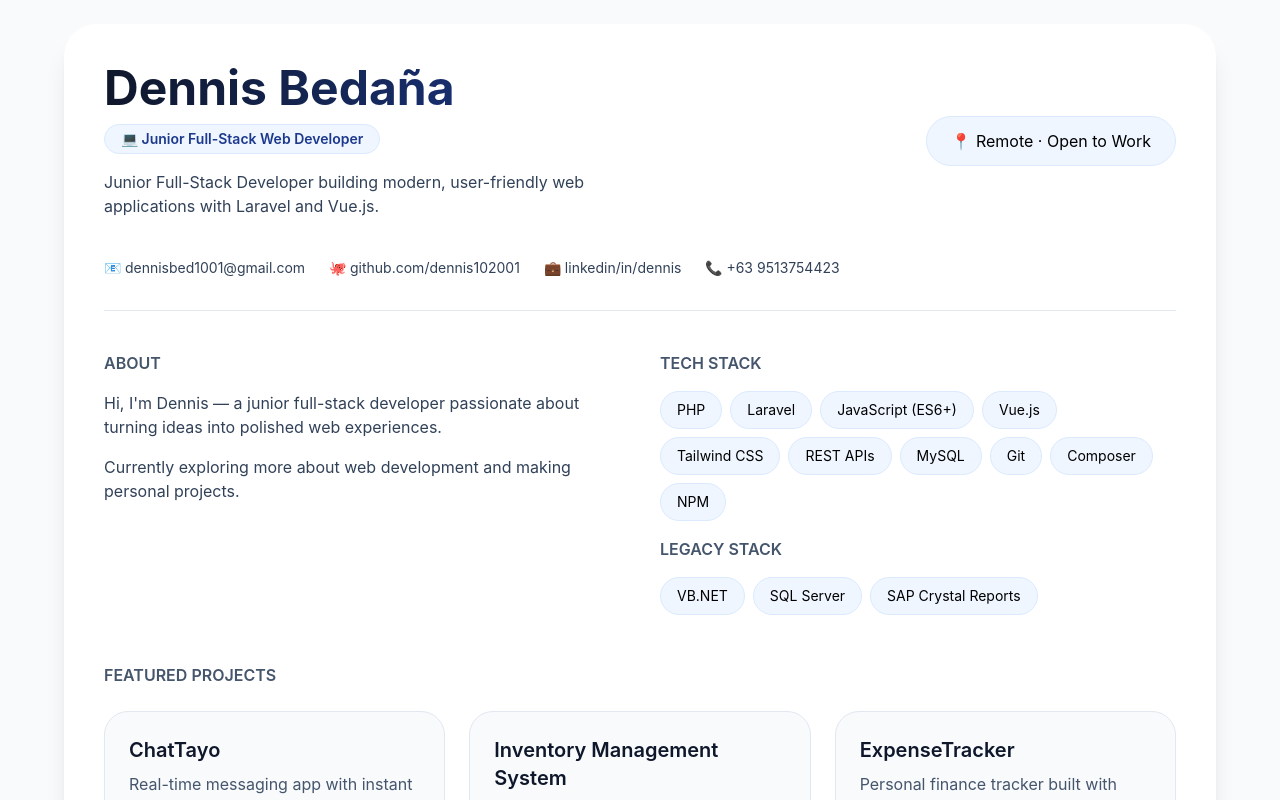
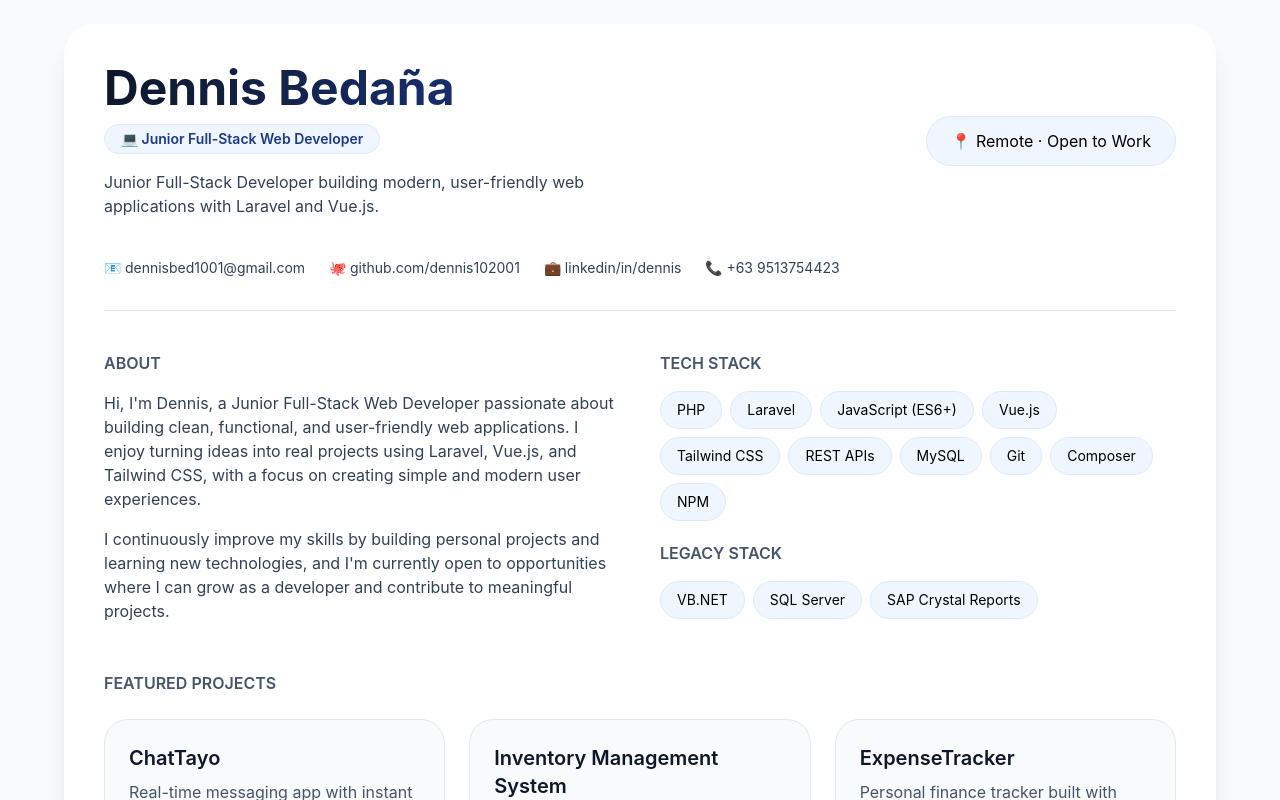
Before and after one commit to dennis102001/personal_portfolio, a Vue app: page / in a window 1280 px wide. Shown: the top 800 px of the page. Built offline with nearby package versions, Linux system fonts and the light colour scheme.

Commit message:
docs(HomeView): update about description

```diff
--- a/src/views/HomeView.vue
+++ b/src/views/HomeView.vue
@@ -62,12 +62,11 @@
           </h2>
 
           <p class="text-slate-700 mb-4">
-            Hi, I'm Dennis — a junior full-stack developer passionate about
-            turning ideas into polished web experiences.
+            Hi, I'm Dennis, a Junior Full-Stack Web Developer passionate about building clean, functional, and user-friendly web applications. I enjoy turning ideas into real projects using Laravel, Vue.js, and Tailwind CSS, with a focus on creating simple and modern user experiences.
           </p>
 
           <p class="text-slate-700">
-            Currently exploring more about web development and making personal projects.
+            I continuously improve my skills by building personal projects and learning new technologies, and I'm currently open to opportunities where I can grow as a developer and contribute to meaningful projects.
           </p>
         </div>
 
```
